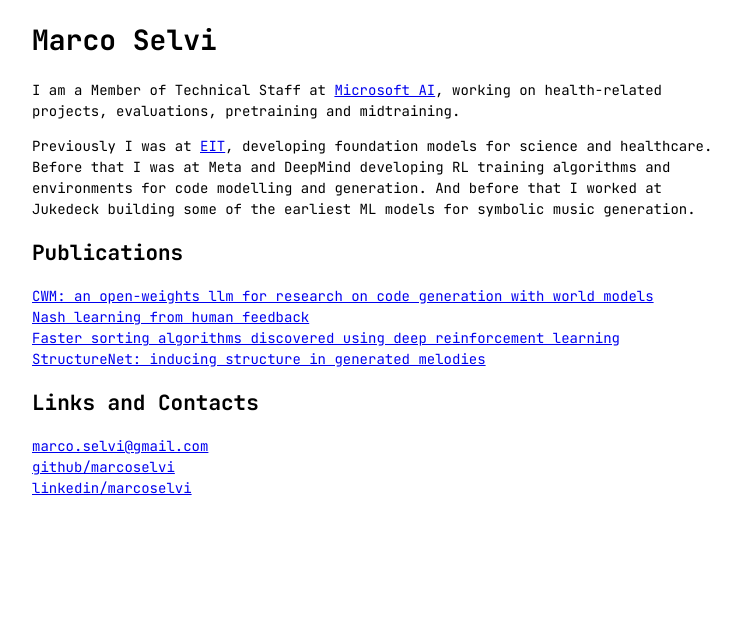
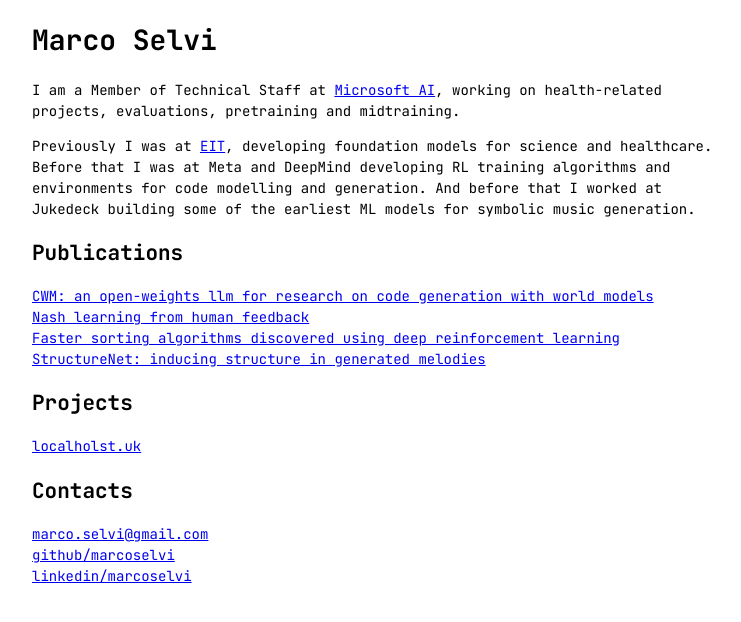
Before and after one commit to marcoselvi/marcoselvi.github.io, a Jekyll site: the page built from index.md, in a window 1280 px wide. Shown: the top 622 px of the page, without its empty margins (258-999 px from the left). Built offline with Jekyll 4.4.1, drawn with Linux system fonts in a browser that asks for light colours.

Commit message:
Add Localholst project and simplify Contacts heading

```diff
--- a/index.md
+++ b/index.md
@@ -18,7 +18,11 @@ And before that I worked at Jukedeck building some of the earliest ML models for
 [Faster sorting algorithms discovered using deep reinforcement learning](https://www.nature.com/articles/s41586-023-06004-9)<br/>
 [StructureNet: inducing structure in generated melodies](https://archives.ismir.net/ismir2018/paper/000126.pdf)<br/>
 
-## Links and Contacts
+## Projects
+
+[localholst.uk](http://localholst.uk/)
+
+## Contacts
 
 [marco.selvi@gmail.com](mailto:marco.selvi@gmail.com)<br/>
 [github/marcoselvi](https://github.com/marcoselvi)<br/>
```
